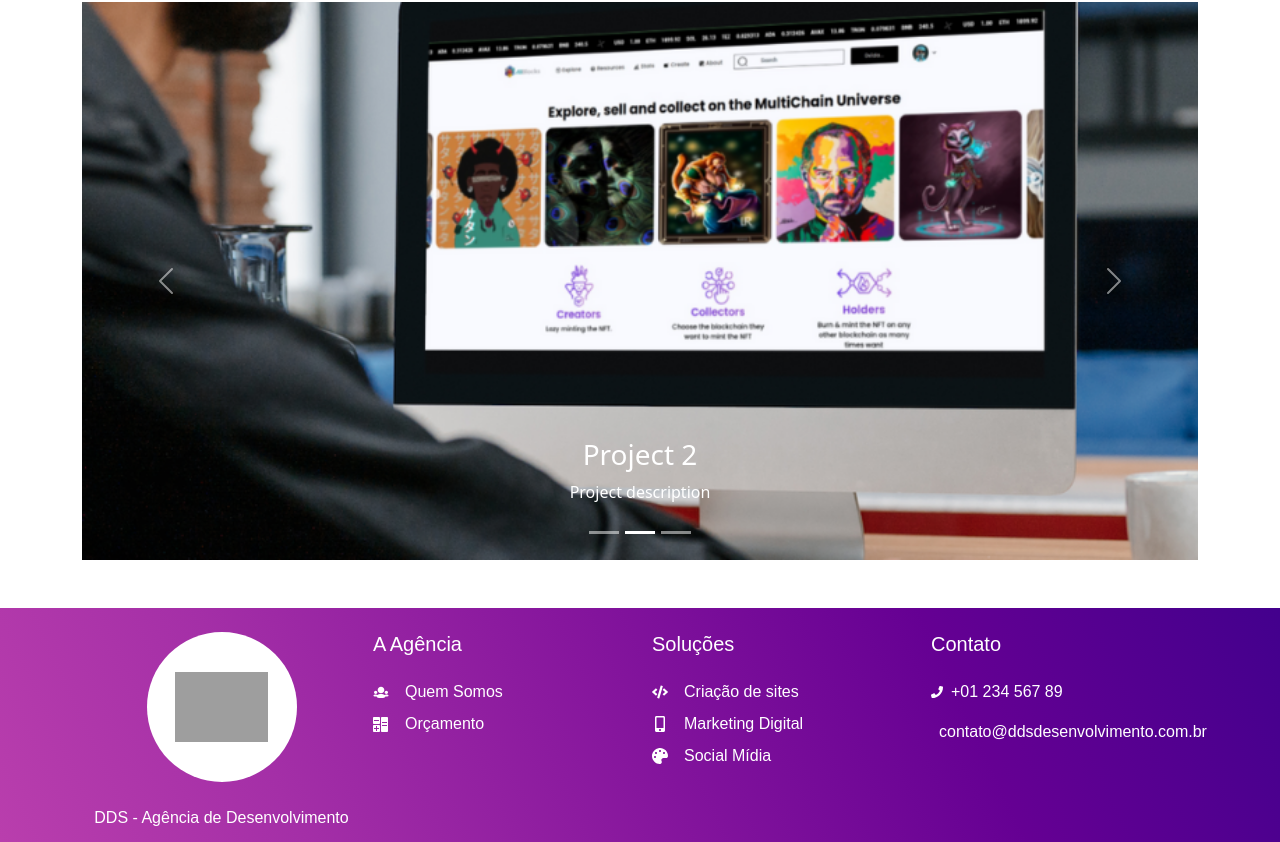
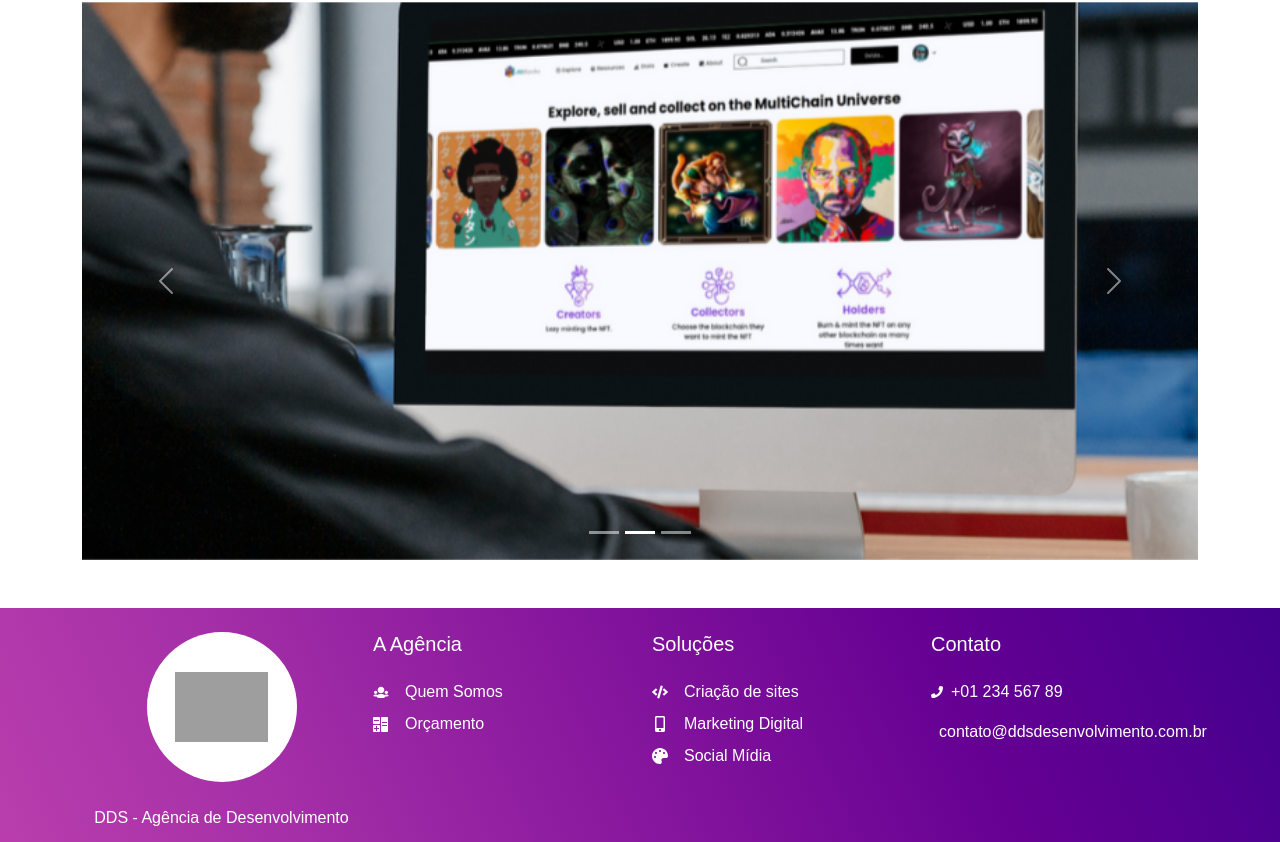
Before and after one commit to diegogaldino-dev/agenciadds, a React (Create React App) app: page / in a window 1280 px wide. Shown: the part 1955-2797 px from the top of the page. Built offline with nearby package versions, Linux system fonts and the light colour scheme; grey boxes are pictures that could not be loaded.

Commit message:
taking some descriptions

```diff
--- a/src/components/pages/Home.jsx
+++ b/src/components/pages/Home.jsx
@@ -119,22 +119,22 @@ const Home = () => {
             <Carousel.Item>
               <img className="d-block w-100" src={Template1} alt="Project 1" />
               <Carousel.Caption className="carousel-caption">
-                <h3>Project 1</h3>
-                <p>Project description</p>
+                {/* <h3>Project 1</h3>
+                <p>Project description</p> */}
               </Carousel.Caption>
             </Carousel.Item>
             <Carousel.Item>
               <img className="d-block w-100" src={Template2} alt="Project 2" />
               <Carousel.Caption className="carousel-caption">
-                <h3>Project 2</h3>
-                <p>Project description</p>
+                {/* <h3>Project 2</h3>
+                <p>Project description</p> */}
               </Carousel.Caption>
             </Carousel.Item>
             <Carousel.Item>
               <img className="d-block w-100" src={Template3} alt="Project 3" />
               <Carousel.Caption className="carousel-caption">
-                <h3>Project 3</h3>
-                <p>Project description</p>
+                {/* <h3>Project 3</h3>
+                <p>Project description</p> */}
               </Carousel.Caption>
             </Carousel.Item>
           </Carousel>
```
